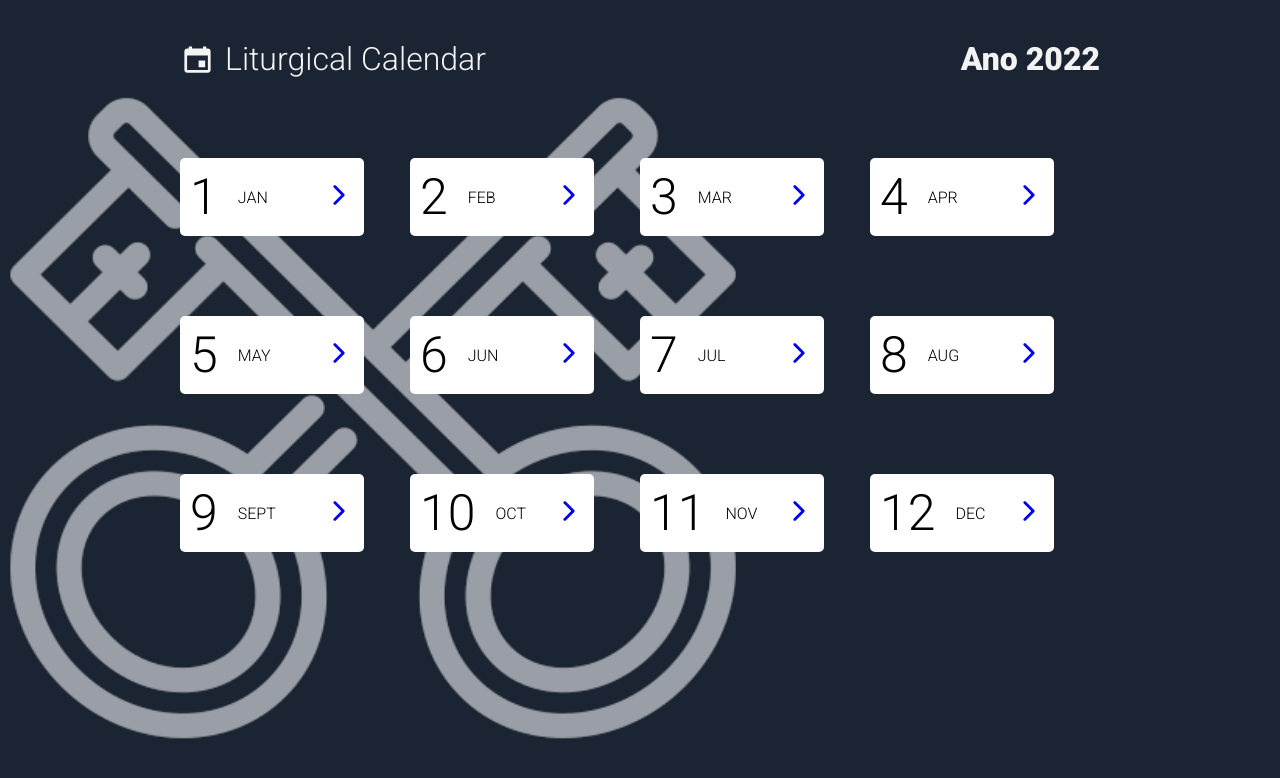
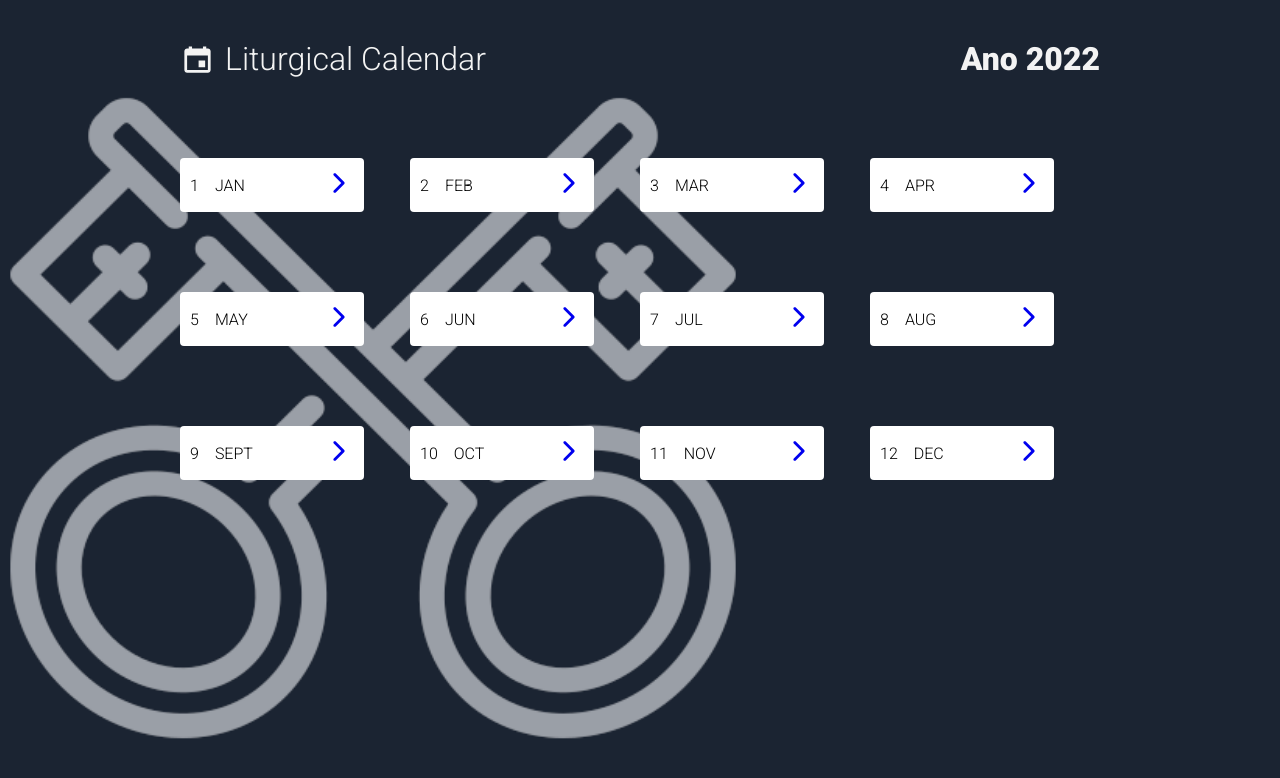
Before and after one commit to peidrao/Liturgical-Calendar, a React (Create React App) app: page / in a window 1280 px wide. Shown: the top 778 px of the page. Built offline with nearby package versions, Linux system fonts and the light colour scheme.

Commit message:
remove styled components in home

```diff
--- a/src/pages/Home/index.tsx
+++ b/src/pages/Home/index.tsx
@@ -4,7 +4,6 @@ import { useTranslation } from "react-i18next";
 import { IoIosArrowForward, IoMdCalendar } from "react-icons/io";
 import classnames from "./styles.module.css";
 
-import { Content } from "./styles";
 import months from "../../utils/months";
 
 function Home() {
@@ -22,7 +21,7 @@ function Home() {
 
       <div className={classnames.container}>
         {months.map((month) => (
-          <Content>
+          <div className={classnames.content}>
             <p>{month.NumberMonth}</p>
 
             <div>
@@ -31,7 +30,7 @@ function Home() {
             <Link to={month.NumberURL}>
               <IoIosArrowForward size={30} />
             </Link>
-          </Content>
+          </div>
         ))}
       </div>
     </>
--- a/src/pages/Home/styles.module.css
+++ b/src/pages/Home/styles.module.css
@@ -23,3 +23,24 @@
   display: grid;
   grid-template-columns: repeat(4, 1fr);
 }
+
+.content {
+  margin-top: 80px;
+  max-width: 500px;
+  align-content: flex-start;
+  background: #fff;
+  border-radius: 4px;
+  width: 80%;
+  padding: 10px;
+  display: flex;
+  align-items: center;
+}
+
+.content a {
+  text-decoration: none;
+}
+
+.content div {
+  flex: 1;
+  padding-left: 1rem;
+}
--- a/src/pages/Home/styles.ts
+++ /dev/null
@@ -1,37 +0,0 @@
-import styled from "styled-components";
-
-export const Content = styled.div`
-  margin-top: 80px;
-  max-width: 500px;
-  align-content: start;
-  background: #fff;
-  border-radius: 5px;
-  width: 80%;
-  padding: 10px;
-  display: flex;
-  align-items: center;
-  trasition: transform 0.2s;
-
-  a {
-    text-decoration: none;
-  }
-
-  &:hover {
-    transform: translateY(10px);
-  }
-
-  > p {
-    font-size: 50px;
-  }
-
-  div {
-    flex: 1;
-    p {
-      padding-left: 20px;
-    }
-
-    svg {
-      margin-left: auto;
-    }
-  }
-`;
```
